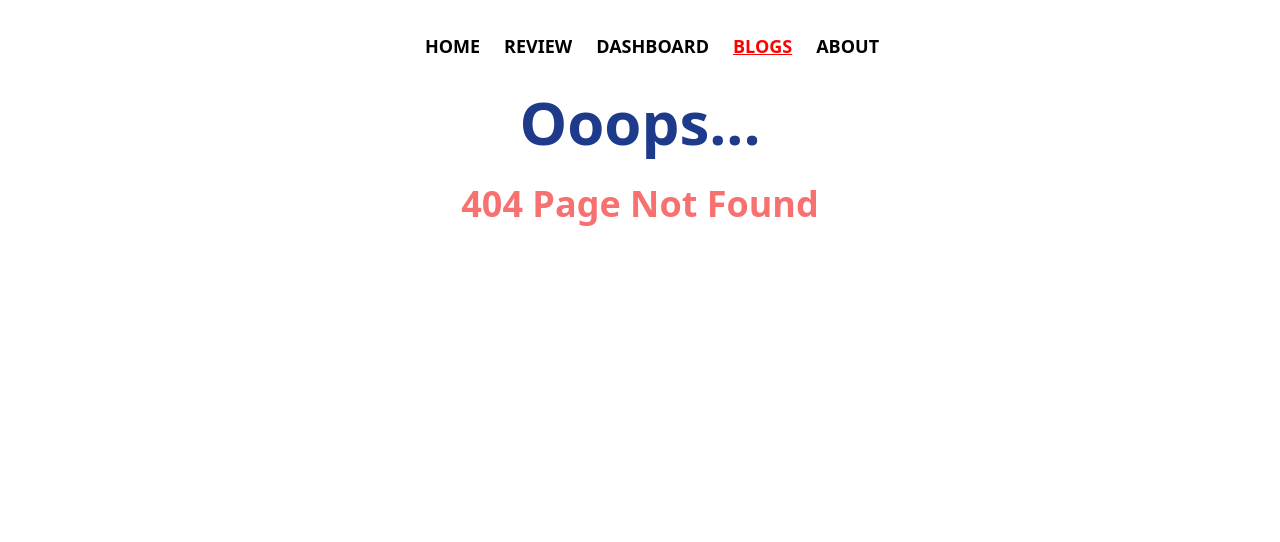
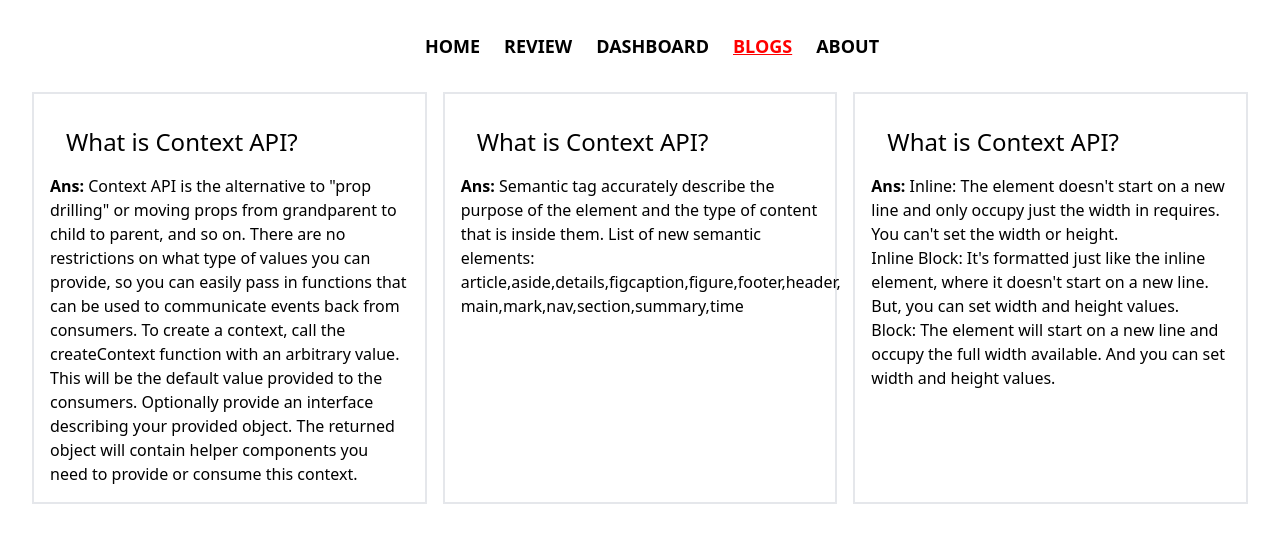
Before and after one commit to ArafatSadi1/mt-15-review, a React (Create React App) app: page /blogs in a window 1280 px wide. Before the commit this address had no page. Shown: the top 542 px of the page. Built offline with nearby package versions, Linux system fonts and the light colour scheme.

Commit message:
ans the ques

```diff
--- a/src/App.js
+++ b/src/App.js
@@ -6,6 +6,7 @@ import Home from './components/Home/Home';
 import Review from './components/Reviews/Reviews';
 import Dashboard from './components/Dashboard/Dashboard';
 import NotFound from './components/NotFound/NotFound';
+import Blogs from './components/Blogs/Blogs';
 
 function App() {
   return (
@@ -16,6 +17,7 @@ function App() {
         <Route path='/home' element={<Home></Home>}></Route>
         <Route path='/review' element={<Review></Review>}></Route>
         <Route path='/dashboard' element={<Dashboard></Dashboard>}></Route>
+        <Route path='/blogs' element={<Blogs></Blogs>}></Route>
         <Route path='*' element={<NotFound></NotFound>}></Route>
       </Routes>
     </div>
--- /dev/null
+++ b/src/components/Blogs/Blogs.js
@@ -0,0 +1,49 @@
+import React from "react";
+
+const Blogs = () => {
+  return (
+    <div className="grid grid-cols-3 gap-4 p-8">
+      <div className="border-2 text-left p-4">
+        <h3 className="text-2xl m-4"> What is Context API?</h3>
+        <p>
+          <span className="font-semibold">Ans:</span> Context API is the alternative to "prop drilling" or
+          moving props from grandparent to child to parent, and so on. There are
+          no restrictions on what type of values you can provide, so you can
+          easily pass in functions that can be used to communicate events back
+          from consumers. To create a context, call the createContext function
+          with an arbitrary value. This will be the default value provided to
+          the consumers. Optionally provide an interface describing your
+          provided object. The returned object will contain helper components
+          you need to provide or consume this context.
+        </p>
+      </div>
+      <div className="border-2 text-left p-4">
+        <h3 className="text-2xl m-4"> What is Context API?</h3>
+        <p>
+          <span className="font-semibold">Ans:</span> Semantic tag accurately describe the purpose of the
+          element and the type of content that is inside them. List of new
+          semantic elements:
+          article,aside,details,figcaption,figure,footer,header,
+          main,mark,nav,section,summary,time
+        </p>
+      </div>
+      <div className="border-2 text-left p-4">
+        <h3 className="text-2xl m-4"> What is Context API?</h3>
+        <p>
+          <span className="font-semibold">Ans:</span> Inline: The element doesn't start on a new line and
+          only occupy just the width in requires. You can't set the width or
+          height.
+          <br />
+          Inline Block: It's formatted just like the inline element,
+          where it doesn't start on a new line. But, you can set width and
+          height values.
+          <br />
+          Block: The element will start on a new line and occupy
+          the full width available. And you can set width and height values.
+        </p>
+      </div>
+    </div>
+  );
+};
+
+export default Blogs;
```
